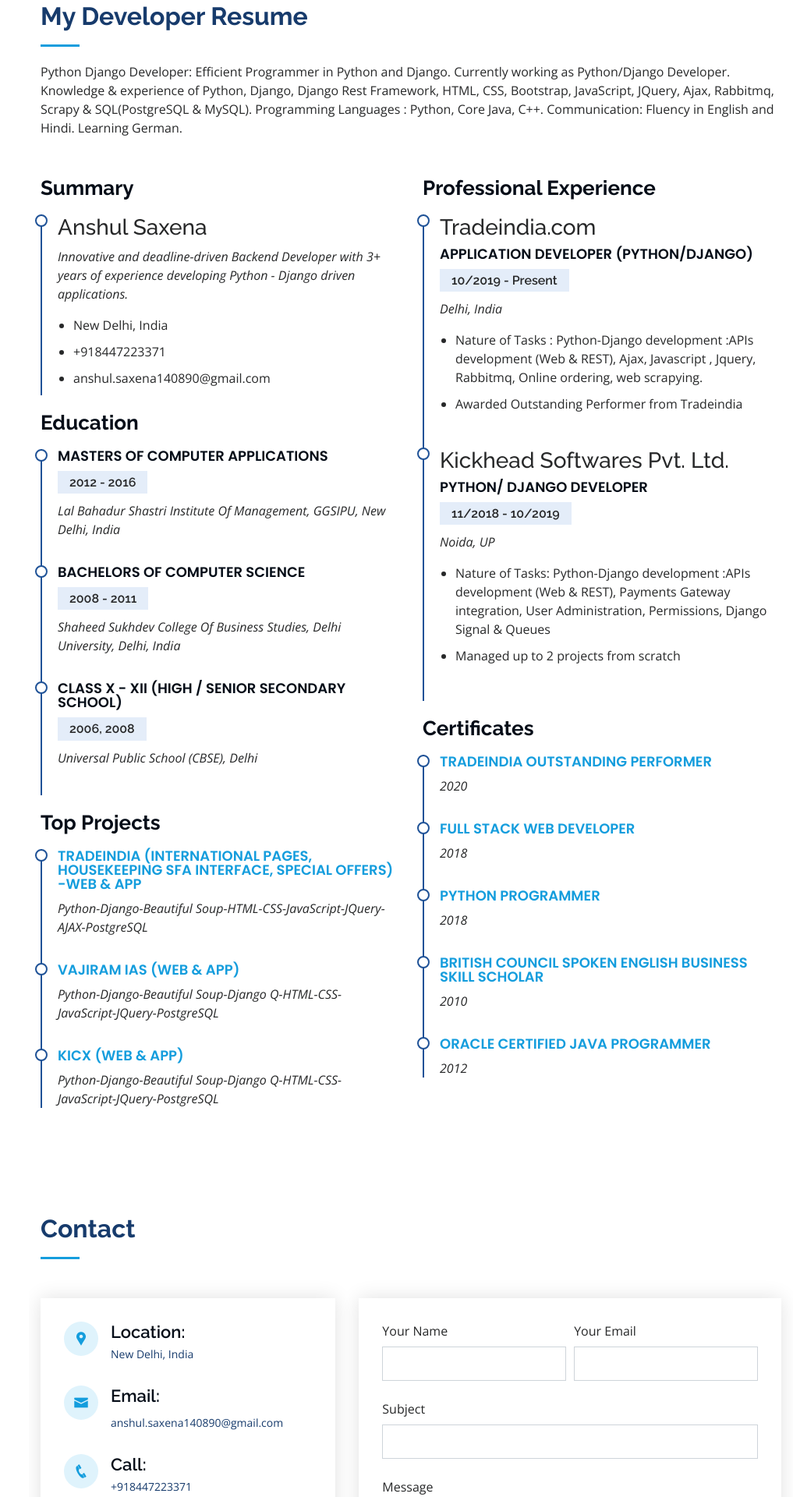
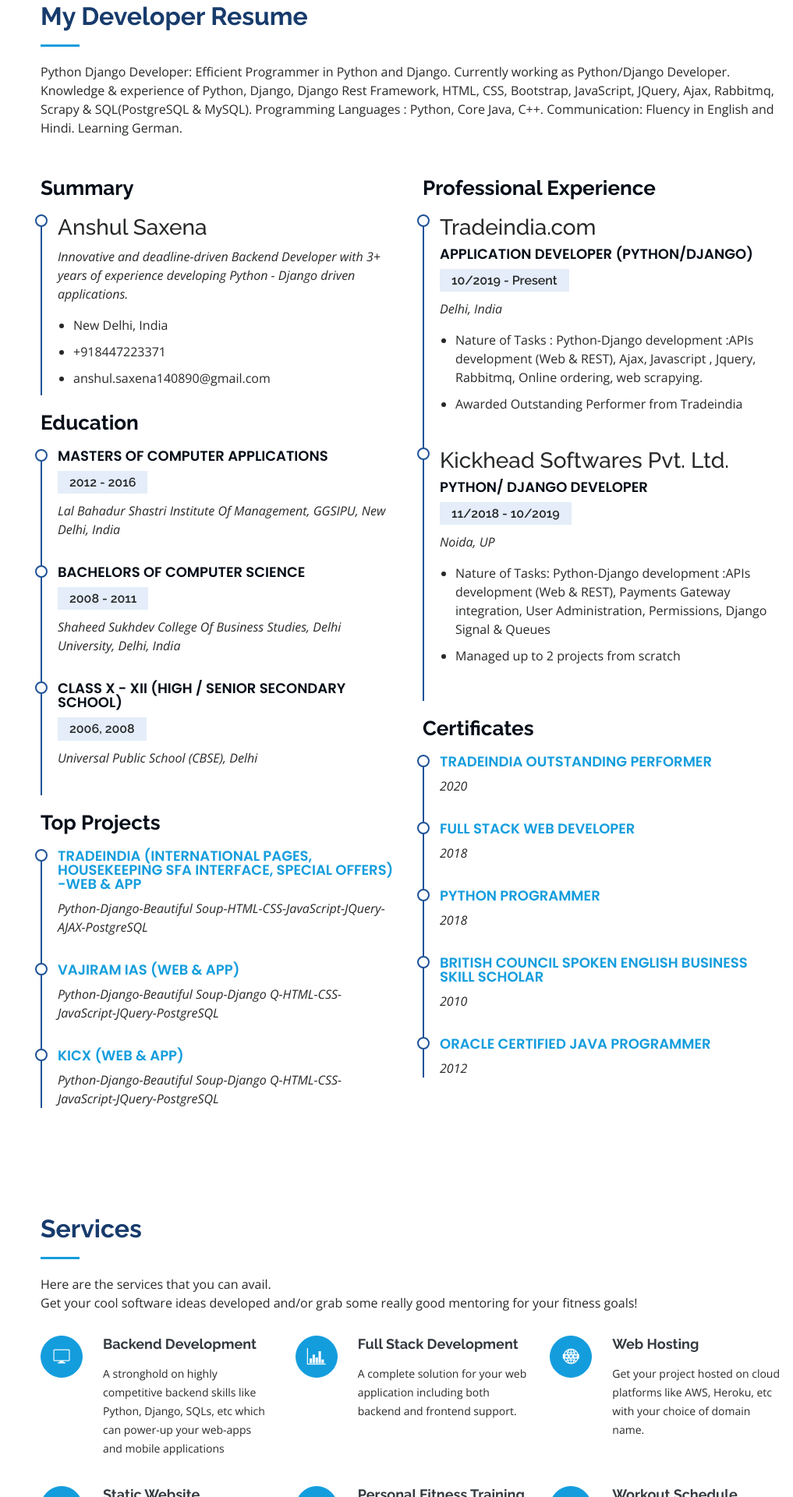
Before and after one commit to AnshulSaxena140890/my_portfolio, a Django app: page / in a window 1280 px wide. Shown: the part 2680-4600 px from the top of the page at 78% size, without its empty margins (263-1280 px from the left). Run offline with Django 3.2, Linux system fonts and the light colour scheme; some libraries are stand-ins or nearby versions.

Commit message:
services

```diff
--- a/home/templates/home/base.html
+++ b/home/templates/home/base.html
@@ -57,11 +57,11 @@
 
       <nav class="nav-menu">
         <ul>
-          <li class="active"><a href="{% url 'home' %}"><i class="bx bx-home"></i> <span>Home</span></a></li>
+          <li class="#"><a href="#"><i class="bx bx-home"></i> <span>Home</span></a></li>
           <li><a href="#about"><i class="bx bx-user"></i> <span>About</span></a></li>
           <li><a href="#resume"><i class="bx bx-file-blank"></i> <span>Resume</span></a></li>
 <!--          <li><a href="#portfolio"><i class="bx bx-book-content"></i> Portfolio</a></li>-->
-<!--          <li><a href="#services"><i class="bx bx-server"></i> Services</a></li>-->
+          <li><a href="#services"><i class="bx bx-server"></i> Services</a></li>
           <li><a href="#contact"><i class="bx bx-envelope"></i> Contact</a></li>
 
         </ul>
--- a/home/templates/home/portfolio_matter.html
+++ b/home/templates/home/portfolio_matter.html
@@ -519,50 +519,66 @@ Fluency in English and Hindi. Learning German.</p>
 <!--      </div>-->
 <!--    </section>&lt;!&ndash; End Portfolio Section &ndash;&gt;-->
 
-    <!-- ======= Services Section ======= -->
-<!--    <section id="services" class="services">-->
-<!--      <div class="container">-->
+<!--     ======= Services Section =======-->
+    <section id="services" class="services">
+      <div class="container">
 
-<!--        <div class="section-title">-->
-<!--          <h2>Services</h2>-->
-<!--          <p>Magnam dolores commodi suscipit. Necessitatibus eius consequatur ex aliquid fuga eum quidem. Sit sint consectetur velit. Quisquam quos quisquam cupiditate. Et nemo qui impedit suscipit alias ea. Quia fugiat sit in iste officiis commodi quidem hic quas.</p>-->
-<!--        </div>-->
+        <div class="section-title">
+          <h2>Services</h2>
+          <p> Here are the services that you can avail.</p>
+            <p>Get your cool software ideas developed and/or grab some really good mentoring for your fitness goals! </p>
+        </div>
 
-<!--        <div class="row">-->
-<!--          <div class="col-lg-4 col-md-6 icon-box" data-aos="fade-up">-->
-<!--            <div class="icon"><i class="icofont-computer"></i></div>-->
-<!--            <h4 class="title"><a href="">Lorem Ipsum</a></h4>-->
-<!--            <p class="description">Voluptatum deleniti atque corrupti quos dolores et quas molestias excepturi sint occaecati cupiditate non provident</p>-->
-<!--          </div>-->
-<!--          <div class="col-lg-4 col-md-6 icon-box" data-aos="fade-up" data-aos-delay="100">-->
-<!--            <div class="icon"><i class="icofont-chart-bar-graph"></i></div>-->
-<!--            <h4 class="title"><a href="">Dolor Sitema</a></h4>-->
-<!--            <p class="description">Minim veniam, quis nostrud exercitation ullamco laboris nisi ut aliquip ex ea commodo consequat tarad limino ata</p>-->
-<!--          </div>-->
-<!--          <div class="col-lg-4 col-md-6 icon-box" data-aos="fade-up" data-aos-delay="200">-->
-<!--            <div class="icon"><i class="icofont-earth"></i></div>-->
-<!--            <h4 class="title"><a href="">Sed ut perspiciatis</a></h4>-->
-<!--            <p class="description">Duis aute irure dolor in reprehenderit in voluptate velit esse cillum dolore eu fugiat nulla pariatur</p>-->
-<!--          </div>-->
-<!--          <div class="col-lg-4 col-md-6 icon-box" data-aos="fade-up" data-aos-delay="300">-->
-<!--            <div class="icon"><i class="icofont-image"></i></div>-->
-<!--            <h4 class="title"><a href="">Magni Dolores</a></h4>-->
-<!--            <p class="description">Excepteur sint occaecat cupidatat non proident, sunt in culpa qui officia deserunt mollit anim id est laborum</p>-->
-<!--          </div>-->
-<!--          <div class="col-lg-4 col-md-6 icon-box" data-aos="fade-up" data-aos-delay="400">-->
-<!--            <div class="icon"><i class="icofont-settings"></i></div>-->
-<!--            <h4 class="title"><a href="">Nemo Enim</a></h4>-->
-<!--            <p class="description">At vero eos et accusamus et iusto odio dignissimos ducimus qui blanditiis praesentium voluptatum deleniti atque</p>-->
-<!--          </div>-->
-<!--          <div class="col-lg-4 col-md-6 icon-box" data-aos="fade-up" data-aos-delay="500">-->
-<!--            <div class="icon"><i class="icofont-tasks-alt"></i></div>-->
-<!--            <h4 class="title"><a href="">Eiusmod Tempor</a></h4>-->
-<!--            <p class="description">Et harum quidem rerum facilis est et expedita distinctio. Nam libero tempore, cum soluta nobis est eligendi</p>-->
-<!--          </div>-->
-<!--        </div>-->
+        <div class="row">
+          <div class="col-lg-4 col-md-6 icon-box" data-aos="fade-up">
+            <div class="icon"><i class="icofont-computer"></i></div>
+            <h4 class="title"><a href="">Backend Development</a></h4>
+            <p class="description">A stronghold on highly competitive backend skills like Python, Django, SQLs, etc which can power-up your web-apps and mobile applications</p>
+          </div>
+          <div class="col-lg-4 col-md-6 icon-box" data-aos="fade-up" data-aos-delay="100">
+            <div class="icon"><i class="icofont-chart-bar-graph"></i></div>
+            <h4 class="title"><a href="">Full Stack Development</a></h4>
+            <p class="description">A complete solution for your web application including both backend and frontend support.</p>
+          </div>
+          <div class="col-lg-4 col-md-6 icon-box" data-aos="fade-up" data-aos-delay="200">
+            <div class="icon"><i class="icofont-web"></i></div>
+            <h4 class="title"><a href="">Web Hosting</a></h4>
+            <p class="description">Get your project hosted on cloud platforms like AWS, Heroku, etc with your choice of domain name.</p>
+          </div>
+          <div class="col-lg-4 col-md-6 icon-box" data-aos="fade-up" data-aos-delay="300">
+            <div class="icon"><i class="icofont-ui-v-card"></i></div>
+            <h4 class="title"><a href="">Static Website Development</a></h4>
+            <p class="description">Static Website development with various cool template designs.</p>
+          </div>
+          <div class="col-lg-4 col-md-6 icon-box" data-aos="fade-up" data-aos-delay="400">
+            <div class="icon"><i class="icofont-gym-alt-3"></i></div>
+            <h4 class="title"><a href="">Personal Fitness Training</a></h4>
+            <p class="description">An in-person fitness training involving extensive guidance and workout.</p>
+          </div>
+          <div class="col-lg-4 col-md-6 icon-box" data-aos="fade-up" data-aos-delay="500">
+            <div class="icon"><i class="icofont-dumbbell"></i></div>
+            <h4 class="title"><a href="">Workout Schedule</a></h4>
+            <p class="description">Make your restless efforts count with flexible but highly effective workout schedules.</p>
+          </div>
+          <div class="col-lg-4 col-md-6 icon-box" data-aos="fade-up" data-aos-delay="500">
+            <div class="icon"><i class="icofont-runner-alt-1"></i></div>
+            <h4 class="title"><a href="">No Gym Schedule</a></h4>
+            <p class="description">Workout schedules to follow at home and/or your nearby park.</p>
+          </div>
+          <div class="col-lg-4 col-md-6 icon-box" data-aos="fade-up" data-aos-delay="500">
+            <div class="icon"><i class="icofont-spoon-and-fork"></i></div>
+            <h4 class="title"><a href="">Diet Schedule</a></h4>
+            <p class="description">A complete and periodically updating diet plan according to your fitness goals and body requirements.</p>
+          </div>
+          <div class="col-lg-4 col-md-6 icon-box" data-aos="fade-up" data-aos-delay="500">
+            <div class="icon"><i class="icofont-food-basket"></i></div>
+            <h4 class="title"><a href="">Supplements Advice</a></h4>
+            <p class="description">Don't waste your money on expensive and ineffective supplements. Get to know the ones that suit your body-type.</p>
+          </div>
+        </div>
 
-<!--      </div>-->
-<!--    </section>&lt;!&ndash; End Services Section &ndash;&gt;-->
+      </div>
+    </section><!-- End Services Section -->
 
     <!-- ======= Testimonials Section ======= -->
 <!--    <section id="testimonials" class="testimonials section-bg">-->
--- a/requirements.txt
+++ b/requirements.txt
@@ -1,6 +1,11 @@
 asgiref==3.3.1
+bson==0.5.10
 Django==3.1.7
+djangorestframework==3.12.4
 gunicorn==20.0.4
 psycopg2==2.8.6
+python-dateutil==2.8.1
 pytz==2021.1
+six==1.16.0
 sqlparse==0.4.1
+Unipath==1.1
```
